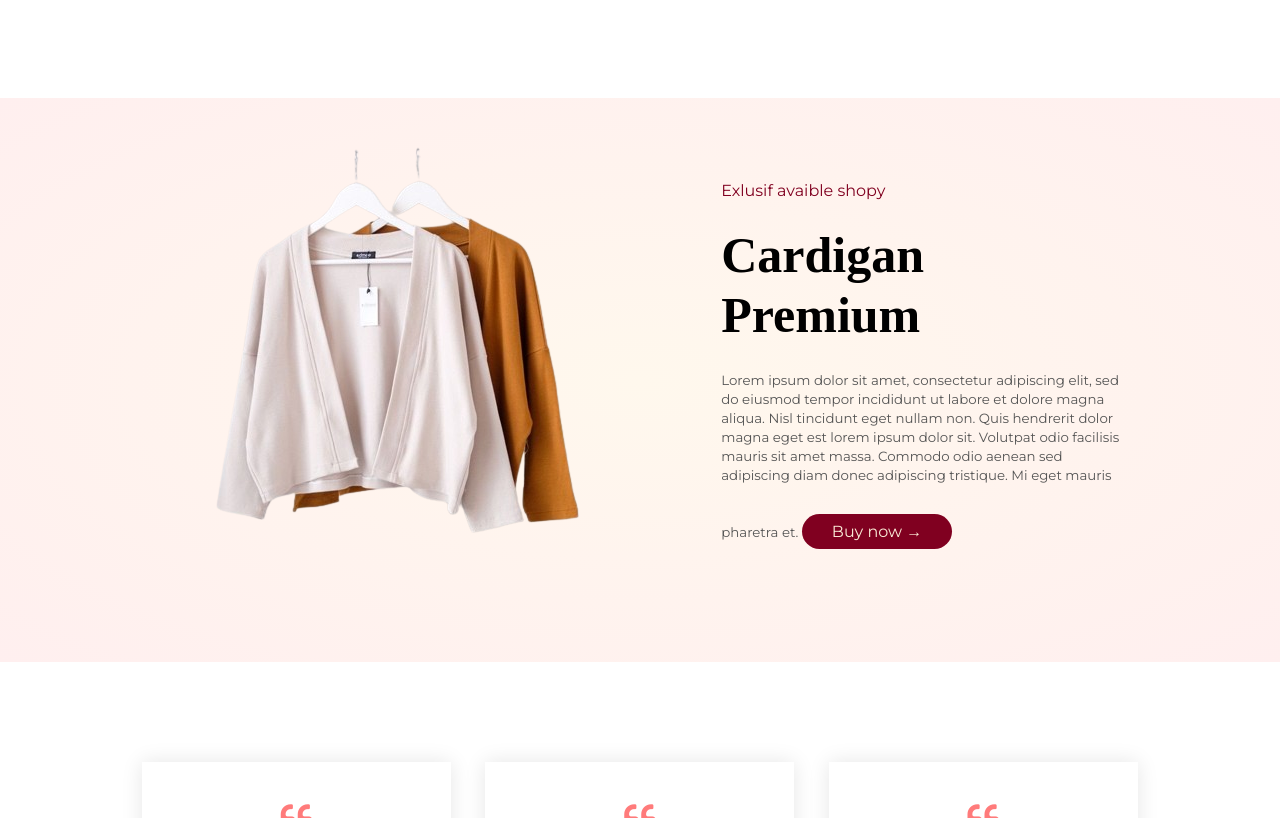
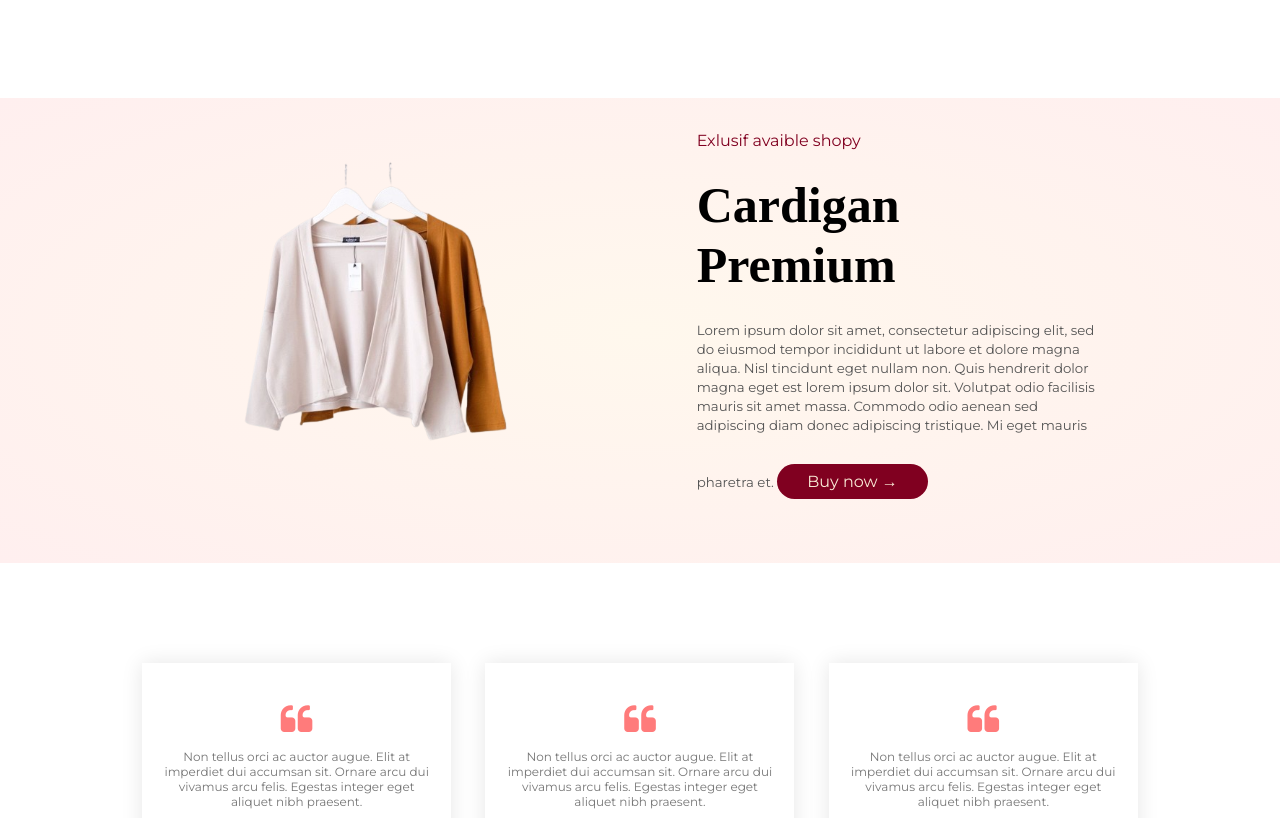
Before and after one commit to Hitonimu/Julika2, a plain HTML site: page index.html in a window 1280 px wide. Shown: the part 3240-4058 px from the top of the page. Drawn offline with Linux system fonts and the light colour scheme; a web font is replaced by a local one.

Commit message:
Update index.html

```diff
--- a/index.html
+++ b/index.html
@@ -213,7 +213,7 @@
     <div class="offer">
         <div class="small-container">
             <div class="row">
-                <div class="img-1">
+                <div class="col-2">
                     <img src="assets/bb3d5166406fe445eee10a4a0cd8696a-removebg-preview.png" class="offer-img">
                 </div>
                 <div class="col-2">
```
